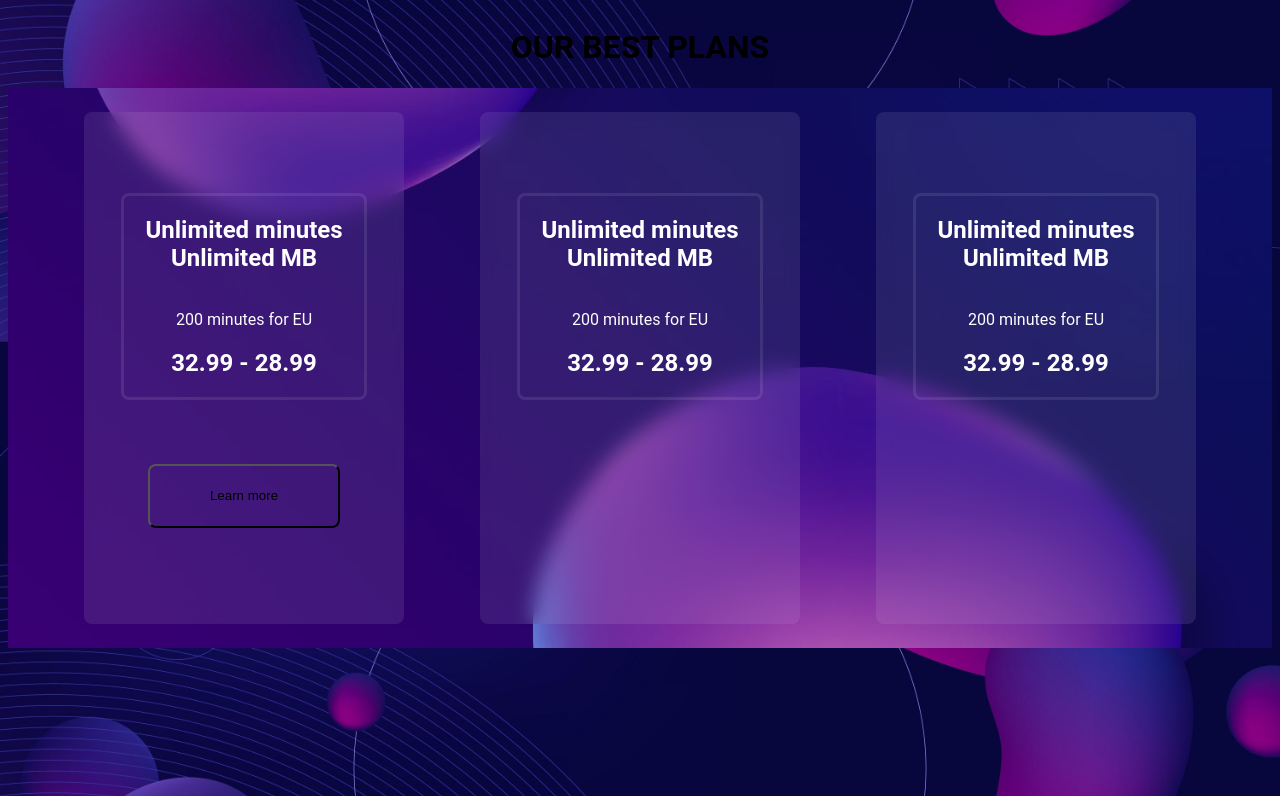
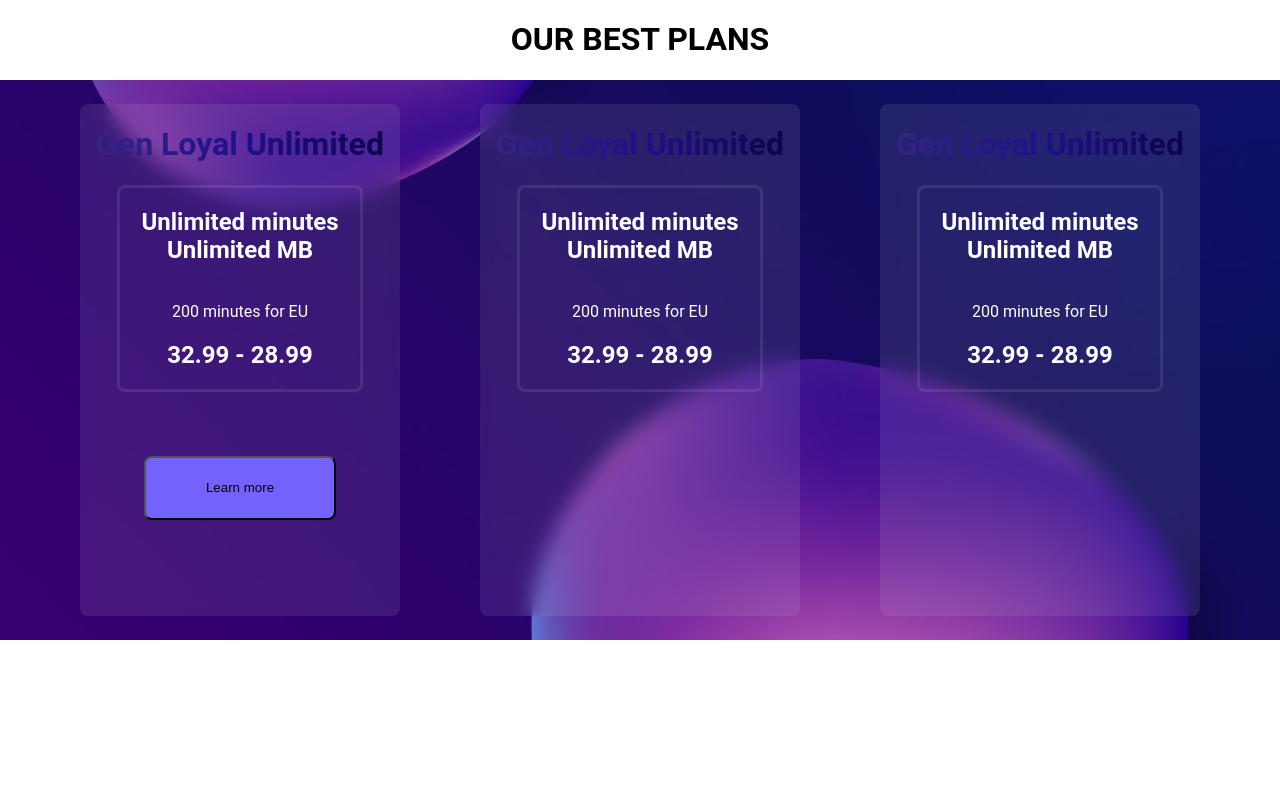
Before and after one commit to MyPersonalProjects-hehe/Z-Gen-client, a React (Vite) app: page / in a window 1280 px wide. Shown: the part 1365-2165 px from the top of the page. Built offline with nearby package versions, Linux system fonts and the light colour scheme; no server answers.

Commit message:
change global styling

```diff
--- a/src/index.scss
+++ b/src/index.scss
@@ -1,22 +1,15 @@
-:root {
-  background-image: url('./assets/2.jpg');
-  background-size: cover;
-  background-repeat: no-repeat;
-  background-attachment: fixed;
-}
+@use '../styles/animations' as *;
+@use '../styles/variables' as *;
 
 body,
 html {
+  margin: 0;
+  padding: 0;
   min-height: 100%;
-  padding-bottom: 30px;
-  overflow: hidden;
+  overflow-x: hidden;
 }
 
 body {
   font-family: 'Roboto', Calibri, cursive;
+  margin-bottom: 5rem;
 }
-
-button {
-  background-color: purple;
-  cursor: pointer;
-}
```
